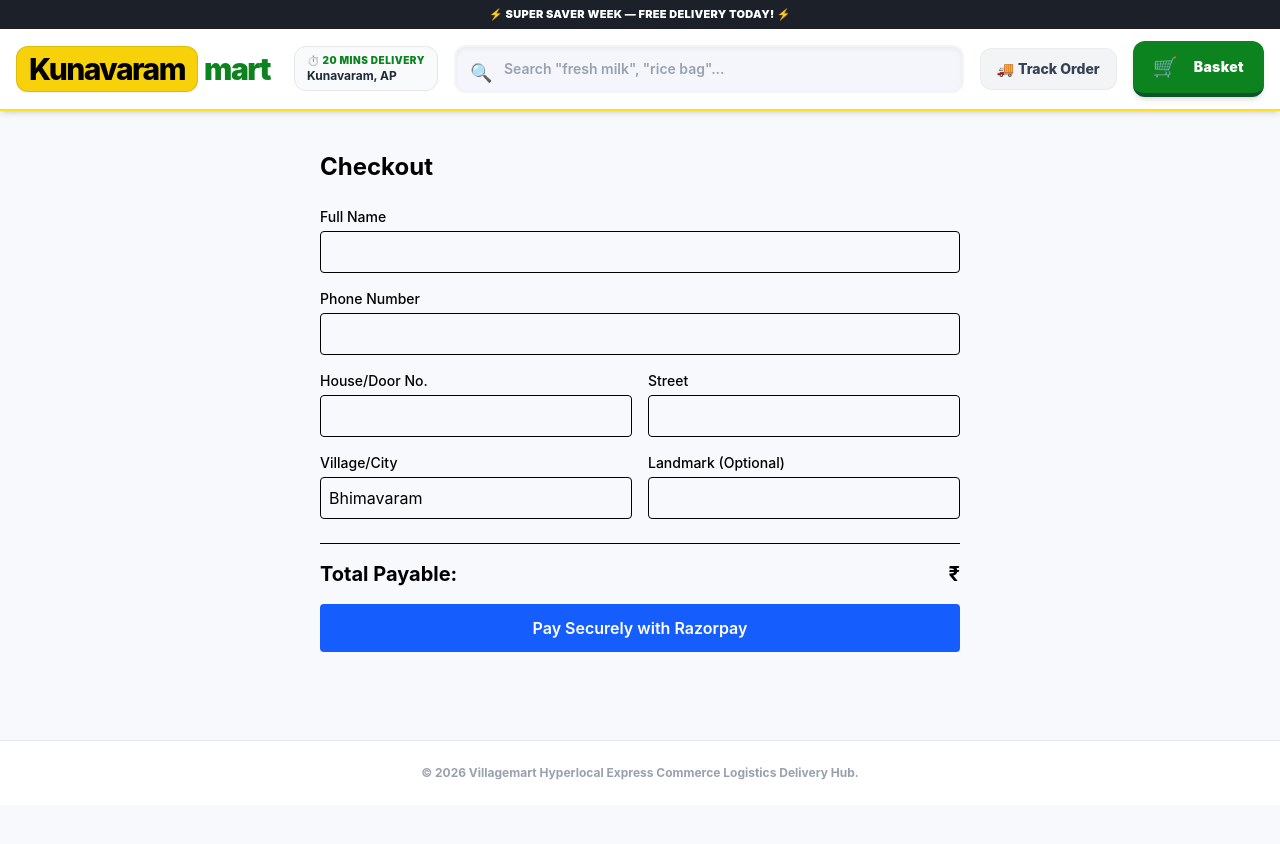
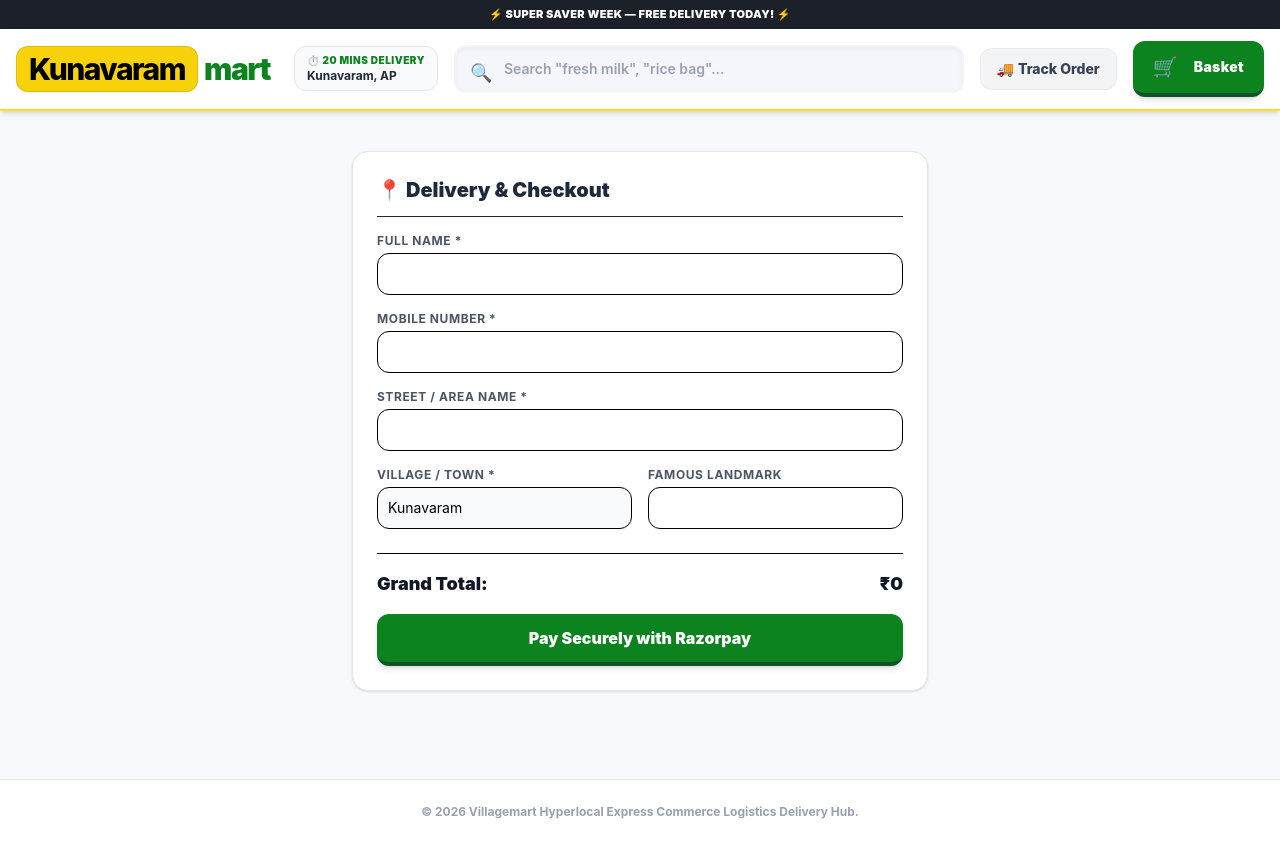
Before and after one commit to ajithonlinee/VillageMart, a React (Vite) app in the folder frontend/: page /checkout in a window 1280 px wide. Before the commit the page ends 805 px from the top, so only its background shows below. Built offline with nearby package versions, Linux system fonts and the light colour scheme; the HTML template or start-up script is replaced by a standard one.

Commit message:
fix checkout

```diff
--- a/frontend/src/pages/Checkout.jsx
+++ b/frontend/src/pages/Checkout.jsx
@@ -1,4 +1,4 @@
-import React, { useState } from 'react';
+import React, { useState, useEffect } from 'react';
 import axios from 'axios';
 import { useNavigate } from 'react-router-dom';
 
@@ -7,12 +7,23 @@ const Checkout = ({ cartItems, totalAmount, clearCart, backendUrl }) => {
   const [formData, setFormData] = useState({
     customer_name: '',
     phone: '',
-    house_number: '',
+    house_number: 'N/A', // Default to avoid backend structure conflicts
     street: '',
-    village: 'Bhimavaram',
+    village: 'Kunavaram',
     landmark: '',
   });
   const [loading, setLoading] = useState(false);
+
+  // DYNAMIC SCRIPT INJECTION: Loads Razorpay SDK directly through React code
+  useEffect(() => {
+    const script = document.createElement('script');
+    script.src = 'https://checkout.razorpay.com/v1/checkout.js';
+    script.async = true;
+    document.body.appendChild(script);
+    return () => {
+      document.body.removeChild(script);
+    };
+  }, []);
 
   const handleInputChange = (e) => {
     const { name, value } = e.target;
@@ -20,18 +31,23 @@ const Checkout = ({ cartItems, totalAmount, clearCart, backendUrl }) => {
   };
 
   const loadRazorpayModal = (orderData) => {
+    if (!window.Razorpay) {
+      alert("Razorpay SDK failed to load. Please check your internet connection.");
+      setLoading(false);
+      return;
+    }
+
     const options = {
-      key: orderData.razorpay_key,
+      key: orderData.razorpay_key || "rzp_test_your_key_here",
       amount: orderData.total_amount * 100, // Amount in paise
       currency: "INR",
-      name: "Your Store Name",
-      description: "Order Payment",
+      name: "Kunavaram Mart",
+      description: "Grocery Order Payment",
       order_id: orderData.razorpay_order_id,
       handler: async function (response) {
         setLoading(true);
         try {
-          // Send signature verification details to backend
-          const verifyRes = await axios.post(`${backendUrl}/api/verify-payment/`, {
+          const verifyRes = await axios.post(`https://villagemart-9wtl.onrender.com/api/verify-payment/`, {
             razorpay_order_id: orderData.razorpay_order_id,
             razorpay_payment_id: response.razorpay_payment_id,
             razorpay_signature: response.razorpay_signature,
@@ -39,10 +55,11 @@ const Checkout = ({ cartItems, totalAmount, clearCart, backendUrl }) => {
 
           if (verifyRes.status === 200) {
             clearCart();
-            navigate(`/track?order_id=${orderData.id}&phone=${formData.phone}`);
+            alert("Payment Successful!");
+            navigate('/track', { state: { orderId: orderData.id, phone: formData.phone } });
           }
         } catch (error) {
-          alert("Payment verification failed. Please contact support.");
+          alert("Payment verification failed. Please check your tracking screen.");
         } finally {
           setLoading(false);
         }
@@ -52,12 +69,12 @@ const Checkout = ({ cartItems, totalAmount, clearCart, backendUrl }) => {
         contact: formData.phone,
       },
       theme: {
-        color: "#3B82F6", // Primary brand color
+        color: "#0C831F", // Kunavaram Mart Green Brand Color
       },
       modal: {
         ondismiss: function () {
           setLoading(false);
-          alert("Payment cancelled by user.");
+          alert("Payment cancelled.");
         }
       }
     };
@@ -68,8 +85,13 @@ const Checkout = ({ cartItems, totalAmount, clearCart, backendUrl }) => {
 
   const handlePlaceOrder = async (e) => {
     e.preventDefault();
-    if (cartItems.length === 0) {
-      alert("Your cart is empty!");
+
+    // Safety check to parse cart elements accurately
+    const activeCart = cartItems || [];
+    const activeTotal = totalAmount || 0;
+
+    if (activeCart.length === 0) {
+      alert("Your basket is empty!");
       return;
     }
     setLoading(true);
@@ -81,8 +103,8 @@ const Checkout = ({ cartItems, totalAmount, clearCart, backendUrl }) => {
       street: formData.street,
       village: formData.village,
       landmark: formData.landmark,
-      total_amount: totalAmount,
-      items: cartItems.map(item => ({
+      total_amount: activeTotal,
+      items: activeCart.map(item => ({
         product: item.id,
         quantity: item.quantity,
         price: item.price
@@ -90,108 +112,92 @@ const Checkout = ({ cartItems, totalAmount, clearCart, backendUrl }) => {
     };
 
     try {
-      // 1. Submit order details to backend to generate Razorpay Order ID
-      const orderRes = await axios.post(`${backendUrl}/api/orders/`, payload);
-
+      const orderRes = await axios.post(`https://villagemart-9wtl.onrender.com/api/orders/`, payload);
       if (orderRes.status === 201) {
-        // 2. Open the checkout modal
         loadRazorpayModal(orderRes.data);
       }
     } catch (error) {
-      console.error("Order creation failed:", error);
-      alert("Failed to initialize payment. Please check your network and try again.");
+      console.error("Order payload failed:", error.response?.data || error.message);
+      alert("Failed to initialize payment order check logs.");
       setLoading(false);
     }
   };
 
   return (
-    <div className="max-w-2xl mx-auto p-4">
-      <h2 className="text-2xl font-bold mb-6">Checkout</h2>
+    <div className="max-w-xl mx-auto bg-white border border-gray-200 rounded-2xl p-6 shadow-sm my-4">
+      <h2 className="text-xl font-black text-gray-800 border-b pb-3 mb-4">📍 Delivery & Checkout</h2>
       <form onSubmit={handlePlaceOrder} className="space-y-4">
         <div>
-          <label className="block text-sm font-medium mb-1">Full Name</label>
+          <label className="block text-xs font-bold uppercase tracking-wider text-gray-600 mb-1">Full Name *</label>
           <input
             type="text"
             name="customer_name"
             value={formData.customer_name}
             onChange={handleInputChange}
             required
-            className="w-full border p-2 rounded"
+            className="w-full p-2.5 border rounded-xl focus:ring-2 focus:ring-green-500 focus:outline-none text-sm"
           />
         </div>
 
         <div>
-          <label className="block text-sm font-medium mb-1">Phone Number</label>
+          <label className="block text-xs font-bold uppercase tracking-wider text-gray-600 mb-1">Mobile Number *</label>
           <input
             type="tel"
             name="phone"
             value={formData.phone}
             onChange={handleInputChange}
             required
-            className="w-full border p-2 rounded"
+            className="w-full p-2.5 border rounded-xl focus:ring-2 focus:ring-green-500 focus:outline-none text-sm"
           />
         </div>
 
-        <div className="grid grid-cols-2 gap-4">
         <div>
-            <label className="block text-sm font-medium mb-1">House/Door No.</label>
-            <input
-              type="text"
-              name="house_number"
-              value={formData.house_number}
-              onChange={handleInputChange}
-              required
-              className="w-full border p-2 rounded"
-            />
-          </div>
-          <div>
-            <label className="block text-sm font-medium mb-1">Street</label>
+          <label className="block text-xs font-bold uppercase tracking-wider text-gray-600 mb-1">Street / Area Name *</label>
           <input
             type="text"
             name="street"
             value={formData.street}
             onChange={handleInputChange}
             required
-              className="w-full border p-2 rounded"
+            className="w-full p-2.5 border rounded-xl focus:ring-2 focus:ring-green-500 focus:outline-none text-sm"
           />
-          </div>
         </div>
 
         <div className="grid grid-cols-2 gap-4">
           <div>
-            <label className="block text-sm font-medium mb-1">Village/City</label>
+            <label className="block text-xs font-bold uppercase tracking-wider text-gray-600 mb-1">Village / Town *</label>
             <input
               type="text"
               name="village"
               value={formData.village}
               onChange={handleInputChange}
               required
-              className="w-full border p-2 rounded"
+              className="w-full p-2.5 border bg-gray-50 rounded-xl text-sm"
             />
           </div>
           <div>
-            <label className="block text-sm font-medium mb-1">Landmark (Optional)</label>
+            <label className="block text-xs font-bold uppercase tracking-wider text-gray-600 mb-1">Famous Landmark</label>
             <input
               type="text"
               name="landmark"
               value={formData.landmark}
               onChange={handleInputChange}
-              className="w-full border p-2 rounded"
+              className="w-full p-2.5 border rounded-xl focus:ring-2 focus:ring-green-500 focus:outline-none text-sm"
             />
           </div>
         </div>
 
         <div className="border-t pt-4 mt-6">
-          <div className="flex justify-between text-xl font-bold mb-4">
-            <span>Total Payable:</span>
-            <span>₹{totalAmount}</span>
+          <div className="flex justify-between items-center text-lg font-black text-gray-900 mb-4">
+            <span>Grand Total:</span>
+            <span>₹{totalAmount || 0}</span>
           </div>
           <button
             type="submit"
             disabled={loading}
-            className="w-full bg-blue-600 text-white py-3 rounded font-semibold hover:bg-blue-700 transition disabled:bg-gray-400"
+            className="w-full bg-[#0C831F] hover:bg-[#0a6d1a] text-white font-black py-3 rounded-xl transition-all shadow-md text-center border-b-4 border-green-900 active:scale-99 disabled:bg-gray-400"
           >
-            {loading ? "Processing Payment..." : "Pay Securely with Razorpay"}
+            {loading ? "Opening Secure Gateway..." : `Pay Securely with Razorpay`}
           </button>
         </div>
       </form>
```
Lines whose indentation alone changed are shown as unchanged.
